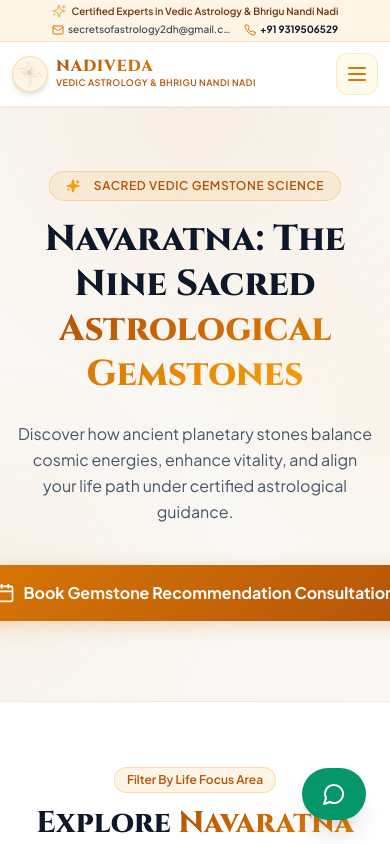
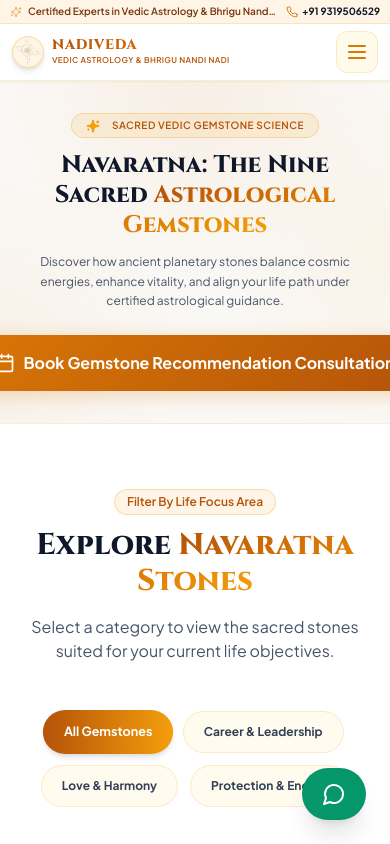
Before and after one commit to vanshrawat02/astrology-website, a Next.js app: page /gemstones in a window 390 px wide. Shown: the top 844 px of the page. Built offline with nearby package versions, Linux system fonts and the light colour scheme.

Commit message:
Fix Contact page and mobile header ratio, sizing, and viewport overflow

```diff
--- a/app/faq/page.tsx
+++ b/app/faq/page.tsx
@@ -57,15 +57,15 @@
   return (
     <>
       {/* PAGE BANNER */}
-      <section className="bg-light-pattern py-16 border-b border-amber-500/10">
-        <div className="max-w-7xl mx-auto px-4 sm:px-6 lg:px-8 text-center">
-          <Badge variant="default" className="mb-2">
+      <section className="bg-light-pattern py-8 sm:py-16 border-b border-amber-500/10 text-center px-4">
+        <div className="max-w-4xl mx-auto">
+          <Badge variant="default" className="mb-2.5 py-1 px-3.5 text-[10px] sm:text-xs">
             Help & Clarity
           </Badge>
-          <h1 className="font-heading text-4xl sm:text-5xl font-extrabold text-slate-900 mb-4">
+          <h1 className="font-heading text-2xl sm:text-4xl lg:text-5xl font-extrabold text-slate-900 mb-2.5 leading-tight">
             Frequently Asked <span className="gold-gradient-text">Questions</span>
           </h1>
-          <p className="text-slate-600 text-base max-w-2xl mx-auto">
+          <p className="text-slate-600 text-xs sm:text-base max-w-2xl mx-auto leading-relaxed">
             Everything you need to know about our Vedic Astrology & Vastu Shastra consultation process.
           </p>
         </div>
--- a/app/gemstones/page.tsx
+++ b/app/gemstones/page.tsx
@@ -293,19 +293,19 @@
   return (
     <div className="bg-white text-slate-900 min-h-screen font-sans">
       {/* 1. HERO SECTION */}
-      <section className="bg-light-pattern pt-16 pb-20 border-b border-amber-500/10 text-center relative overflow-hidden">
-        <div className="max-w-7xl mx-auto px-4 sm:px-6 lg:px-8 relative z-10">
-          <Badge variant="default" className="mb-4 py-1.5 px-4 text-xs font-semibold tracking-wider uppercase">
-            <Sparkles className="w-3.5 h-3.5 mr-2 text-amber-500 fill-amber-500" />
+      <section className="bg-light-pattern py-8 sm:py-16 border-b border-amber-500/10 text-center relative overflow-hidden px-4">
+        <div className="max-w-4xl mx-auto relative z-10">
+          <Badge variant="default" className="mb-3 py-1 px-3.5 text-[10px] sm:text-xs font-semibold tracking-wider uppercase">
+            <Sparkles className="w-3.5 h-3.5 mr-1.5 text-amber-500 fill-amber-500 inline" />
             Sacred Vedic Gemstone Science
           </Badge>
 
-          <h1 className="font-heading text-4xl sm:text-5xl lg:text-6xl font-extrabold text-slate-900 mb-6 leading-tight">
-            Navaratna: The Nine Sacred <br />
+          <h1 className="font-heading text-2xl sm:text-4xl lg:text-5xl font-extrabold text-slate-900 mb-3 leading-tight">
+            Navaratna: The Nine Sacred <br className="hidden sm:inline" />
             <span className="gold-gradient-text">Astrological Gemstones</span>
           </h1>
 
-          <p className="text-slate-600 text-base sm:text-xl max-w-3xl mx-auto mb-10 leading-relaxed">
+          <p className="text-slate-600 text-xs sm:text-base max-w-2xl mx-auto mb-6 leading-relaxed">
             Discover how ancient planetary stones balance cosmic energies, enhance vitality, and align your life path under certified astrological guidance.
           </p>
 
--- a/app/globals.css
+++ b/app/globals.css
@@ -76,6 +76,9 @@
   transform: translateY(-2px);
 }
 
-html {
+html,
+body {
   scroll-behavior: smooth;
+  overflow-x: hidden;
+  max-width: 100vw;
 }
--- a/app/services/page.tsx
+++ b/app/services/page.tsx
@@ -112,15 +112,16 @@
   return (
     <div className="bg-white text-slate-900 min-h-screen">
       {/* PAGE BANNER */}
-      <section className="bg-light-pattern py-16 border-b border-amber-500/10 text-center">
-        <div className="max-w-7xl mx-auto px-4 sm:px-6 lg:px-8">
-          <Badge variant="default" className="mb-2">
+      {/* PAGE BANNER */}
+      <section className="bg-light-pattern py-8 sm:py-16 border-b border-amber-500/10 text-center px-4">
+        <div className="max-w-4xl mx-auto">
+          <Badge variant="default" className="mb-2.5 py-1 px-3.5 text-[10px] sm:text-xs">
             Vedic & Bhrigu Nandi Nadi Offerings
           </Badge>
-          <h1 className="font-heading text-4xl sm:text-5xl font-extrabold text-slate-900 mb-4">
+          <h1 className="font-heading text-2xl sm:text-4xl lg:text-5xl font-extrabold text-slate-900 mb-2.5 leading-tight">
             Our Services & <span className="gold-gradient-text">Specializations</span>
           </h1>
-          <p className="text-slate-600 text-base max-w-2xl mx-auto">
+          <p className="text-slate-600 text-xs sm:text-base max-w-2xl mx-auto leading-relaxed">
             Comprehensive Vedic astrological guidance, Janma Kundali analysis, Bhrigu Nandi Nadi readings, and practical life remedies.
           </p>
         </div>
--- a/app/why-us/page.tsx
+++ b/app/why-us/page.tsx
@@ -48,15 +48,15 @@
   return (
     <div className="bg-white text-slate-900 min-h-screen">
       {/* PAGE BANNER */}
-      <section className="bg-light-pattern py-16 border-b border-amber-500/10 text-center">
-        <div className="max-w-7xl mx-auto px-4 sm:px-6 lg:px-8">
-          <Badge variant="default" className="mb-2">
+      <section className="bg-light-pattern py-8 sm:py-16 border-b border-amber-500/10 text-center px-4">
+        <div className="max-w-4xl mx-auto">
+          <Badge variant="default" className="mb-2.5 py-1 px-3.5 text-[10px] sm:text-xs">
             Trust & Credentials
           </Badge>
-          <h1 className="font-heading text-4xl sm:text-5xl font-extrabold text-slate-900 mb-4">
+          <h1 className="font-heading text-2xl sm:text-4xl lg:text-5xl font-extrabold text-slate-900 mb-2.5 leading-tight">
             Why Choose <span className="gold-gradient-text">Nadiveda</span>
           </h1>
-          <p className="text-slate-600 text-base max-w-2xl mx-auto">
+          <p className="text-slate-600 text-xs sm:text-base max-w-2xl mx-auto leading-relaxed">
             Discover the credentials, techniques, and uncompromising ethical foundation behind our consultation services.
           </p>
         </div>
--- a/components/header.tsx
+++ b/components/header.tsx
@@ -25,24 +25,24 @@
   return (
     <header className="sticky top-0 z-50 bg-white/95 backdrop-blur-md border-b border-amber-500/20 shadow-sm transition-all duration-300">
       {/* Top bar with quick contact info */}
-      <div className="bg-amber-500/10 border-b border-amber-500/20 text-slate-800 py-1 sm:py-1.5 text-[10px] sm:text-xs font-medium">
-        <div className="max-w-7xl mx-auto px-2.5 sm:px-6 lg:px-8 flex flex-col sm:flex-row items-center justify-between gap-1 sm:gap-2">
-          <div className="flex items-center gap-1.5 text-amber-900 font-semibold text-center sm:text-left">
-            <Sparkles className="w-3.5 h-3.5 text-amber-600 animate-pulse shrink-0" />
-            <span className="leading-tight">Certified Experts in Vedic Astrology & Bhrigu Nandi Nadi</span>
+      <div className="bg-amber-500/10 border-b border-amber-500/20 text-slate-800 py-1 text-[10px] sm:text-xs font-medium overflow-hidden">
+        <div className="max-w-7xl mx-auto px-2.5 sm:px-6 lg:px-8 flex items-center justify-between gap-2">
+          <div className="flex items-center gap-1.5 text-amber-900 font-semibold text-[10px] sm:text-xs min-w-0 flex-1">
+            <Sparkles className="w-3 h-3 sm:w-3.5 sm:h-3.5 text-amber-600 animate-pulse shrink-0" />
+            <span className="truncate">Certified Experts in Vedic Astrology & Bhrigu Nandi Nadi</span>
           </div>
-          <div className="flex flex-wrap items-center justify-center gap-x-3 sm:gap-x-4 gap-y-0.5 text-slate-800">
+          <div className="flex items-center justify-end gap-x-3 text-slate-800 shrink-0">
             <a
               href={`mailto:${businessEmail}`}
-              className="flex items-center gap-1 text-slate-700 hover:text-amber-700 transition-colors max-w-[180px] xs:max-w-[220px] sm:max-w-none truncate"
+              className="hidden sm:flex items-center gap-1 text-slate-700 hover:text-amber-700 transition-colors"
               title={businessEmail}
             >
-              <Mail className="w-3 h-3 sm:w-3.5 sm:h-3.5 text-amber-600 shrink-0" />
+              <Mail className="w-3.5 h-3.5 text-amber-600 shrink-0" />
               <span className="truncate">{businessEmail}</span>
             </a>
             <a
               href="tel:+919319506529"
-              className="flex items-center gap-1 text-slate-900 hover:text-amber-700 transition-colors font-bold shrink-0"
+              className="flex items-center gap-1 text-slate-900 hover:text-amber-700 transition-colors font-bold shrink-0 text-[10px] sm:text-xs"
             >
               <Phone className="w-3 h-3 sm:w-3.5 sm:h-3.5 text-amber-600 shrink-0" />
               <span>{businessPhone}</span>
@@ -52,21 +52,21 @@
       </div>
 
       {/* Main Navbar */}
-      <div className="max-w-7xl mx-auto px-3 sm:px-6 lg:px-8 h-16 sm:h-20 flex items-center justify-between">
+      <div className="max-w-7xl mx-auto px-3 sm:px-6 lg:px-8 h-14 sm:h-20 flex items-center justify-between gap-2">
         {/* Logo & Business Name */}
-        <Link href="/" className="flex items-center gap-2 sm:gap-3 group max-w-[75%] sm:max-w-none">
-          <div className="relative w-9 h-9 sm:w-11 sm:h-11 rounded-full overflow-hidden bg-amber-500/10 border border-amber-500/30 shadow-md group-hover:scale-105 transition-transform duration-300 flex items-center justify-center shrink-0 p-1">
+        <Link href="/" className="flex items-center gap-2 group min-w-0 flex-1">
+          <div className="relative w-8 h-8 sm:w-11 sm:h-11 rounded-full overflow-hidden bg-amber-500/10 border border-amber-500/30 shadow-md group-hover:scale-105 transition-transform duration-300 flex items-center justify-center shrink-0 p-0.5 sm:p-1">
             <img
               src="/logo.png"
               alt="Nadiveda Logo"
               className="w-full h-full object-contain"
             />
           </div>
-          <div className="min-w-0">
-            <span className="font-heading font-extrabold text-base sm:text-2xl gold-gradient-text leading-none block tracking-wider uppercase truncate">
+          <div className="min-w-0 flex-1">
+            <span className="font-heading font-extrabold text-sm sm:text-2xl gold-gradient-text leading-none block tracking-wider uppercase truncate">
               NADIVEDA
             </span>
-            <span className="text-[9px] sm:text-[11px] text-amber-700 tracking-wider font-semibold uppercase block truncate mt-0.5">
+            <span className="text-[8px] sm:text-[11px] text-amber-700 tracking-wider font-semibold uppercase block truncate mt-0.5">
               Vedic Astrology & Bhrigu Nandi Nadi
             </span>
           </div>
```
Also changed, not shown: app/contact/page.tsx (+7 -7 lines).
